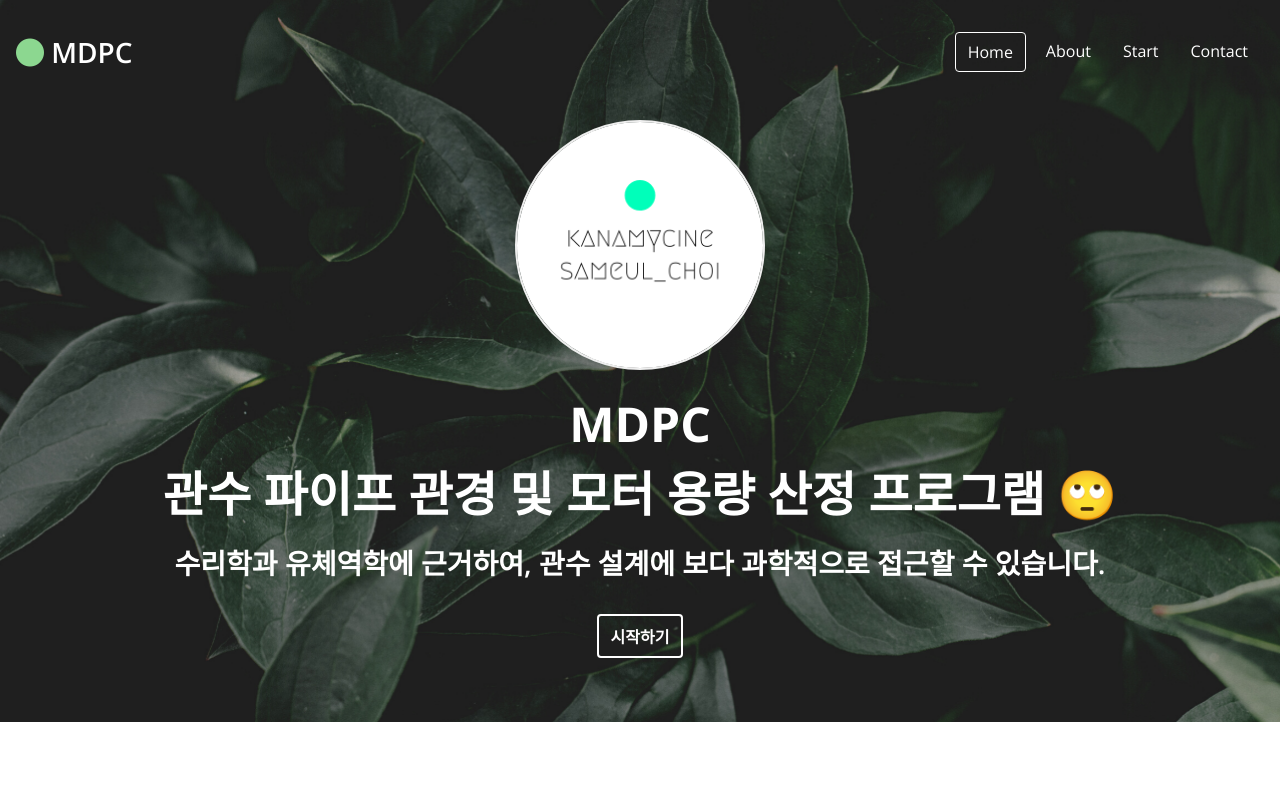
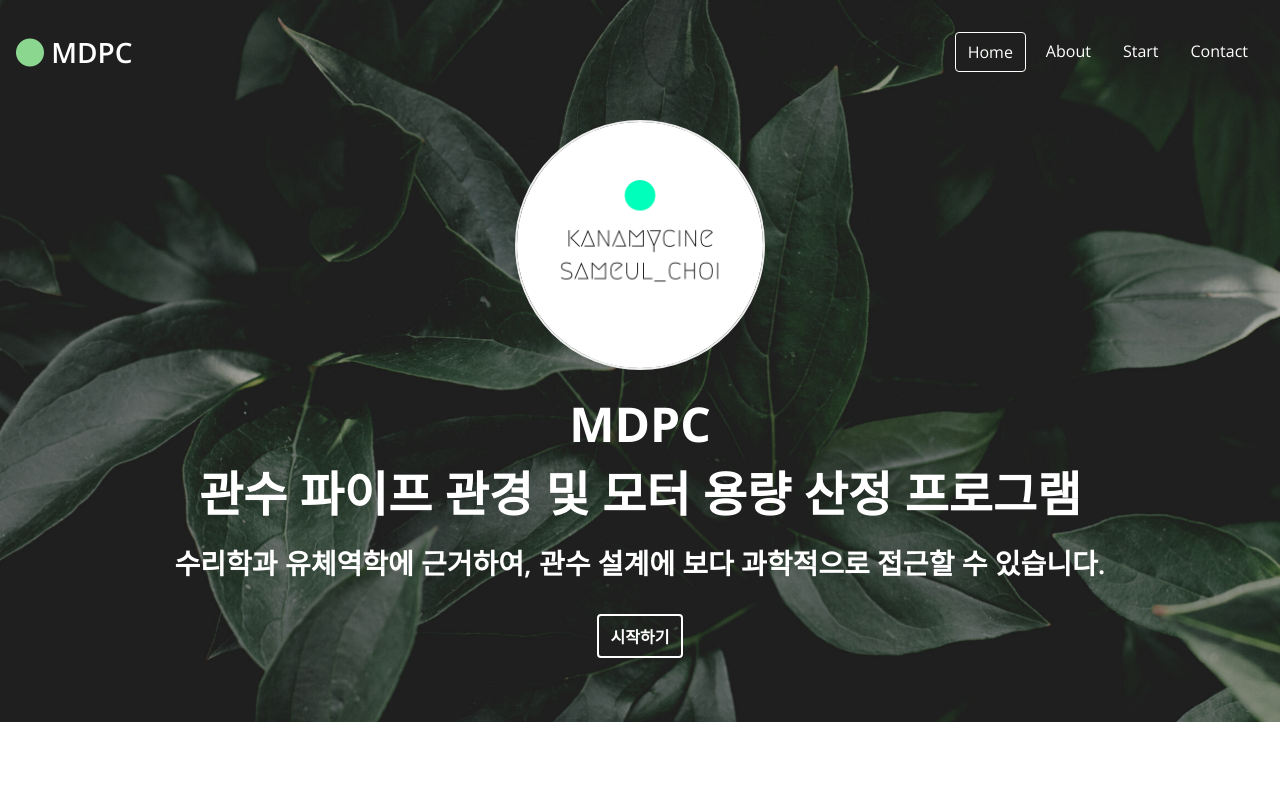
Before and after one commit to kanamycine/CNU-dessertation-MPDC, a plain HTML site: page index.html in a window 1280 px wide. Shown: the top 785 px of the page. Drawn offline with nearby package versions, Linux system fonts and the light colour scheme.

Commit message:
before presentation

```diff
--- a/index.html
+++ b/index.html
@@ -50,7 +50,7 @@
       <img src="img/kanamycine sameul_choi.png" alt="kanamycineStudio" class="avatar" />
       <h1 class="home__title">
          MDPC <br />
-         관수 파이프 관경 및 모터 용량 산정 프로그램 🙄
+         관수 파이프 관경 및 모터 용량 산정 프로그램
       </h1>
       <h2 class="home__description">
         수리학과 유체역학에 근거하여, 관수 설계에 보다 과학적으로 접근할 수 있습니다.
```
